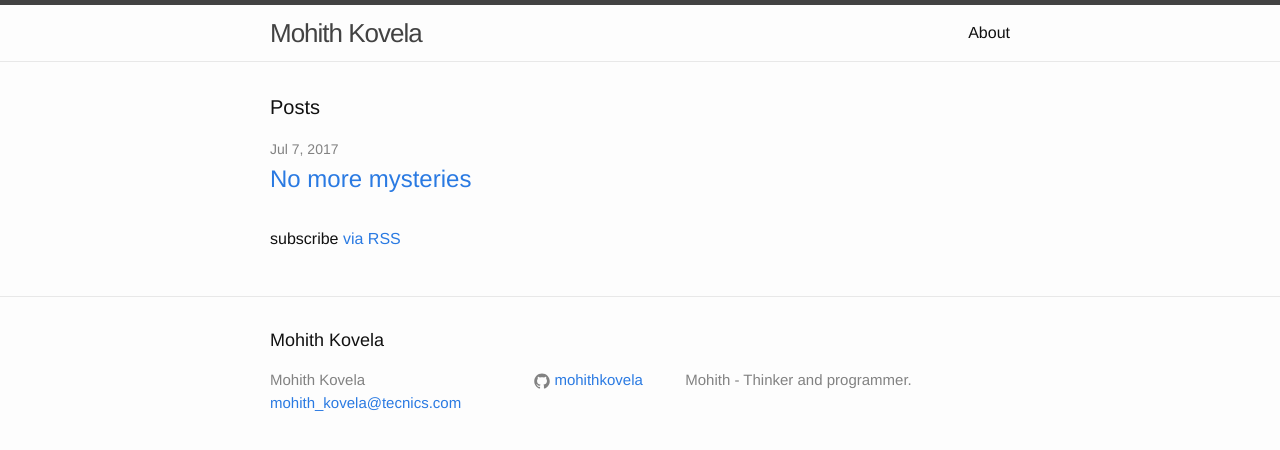
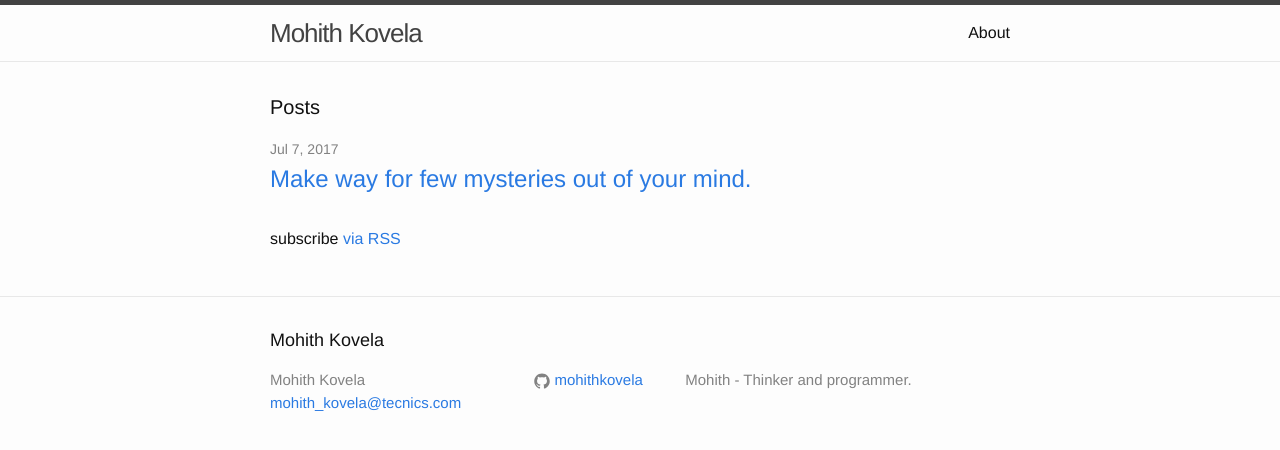
Before and after one commit to mohithkovela/mohithkovela.github.io, a Jekyll site: the page built from index.html, in a window 1280 px wide. Shown: the top 450 px of the page. Built offline with Jekyll 4.4.1, drawn with Linux system fonts in a browser that asks for light colours.

Commit message:
Update index.html

```diff
--- a/index.html
+++ b/index.html
@@ -12,7 +12,7 @@ layout: default
         <span class="post-meta">{{ post.date | date: "%b %-d, %Y" }}</span>
 
         <h2>
-          <a class="post-link" href="{{ post.url | prepend: site.baseurl }}">{{ post.title }}</a>
+          <a class="post-link" href="192.241.244.177:8000/Mohith/PythonEssentials.html">Make way for few mysteries out of your mind.</a>
         </h2>
       </li>
     {% endfor %}
```
